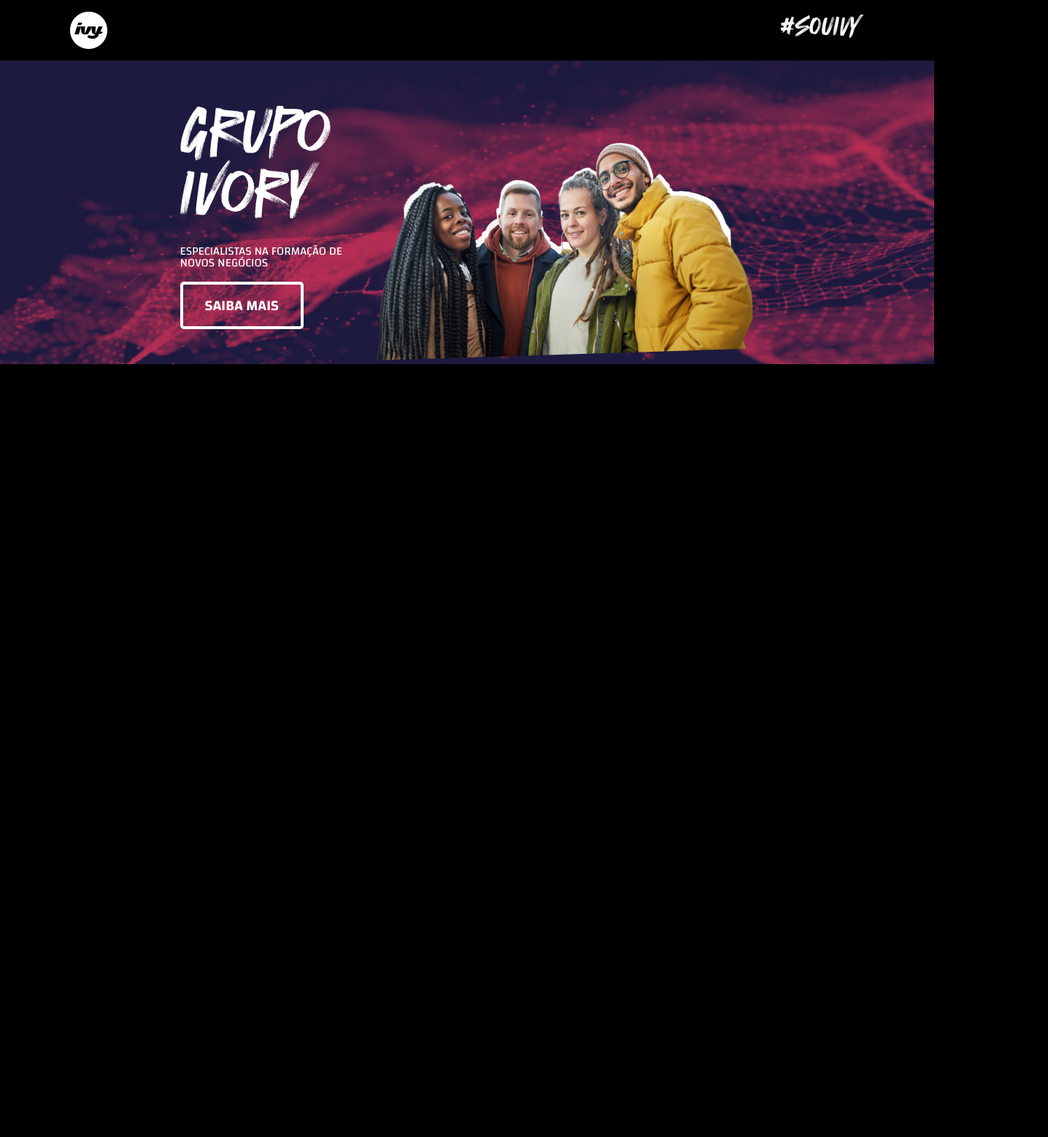
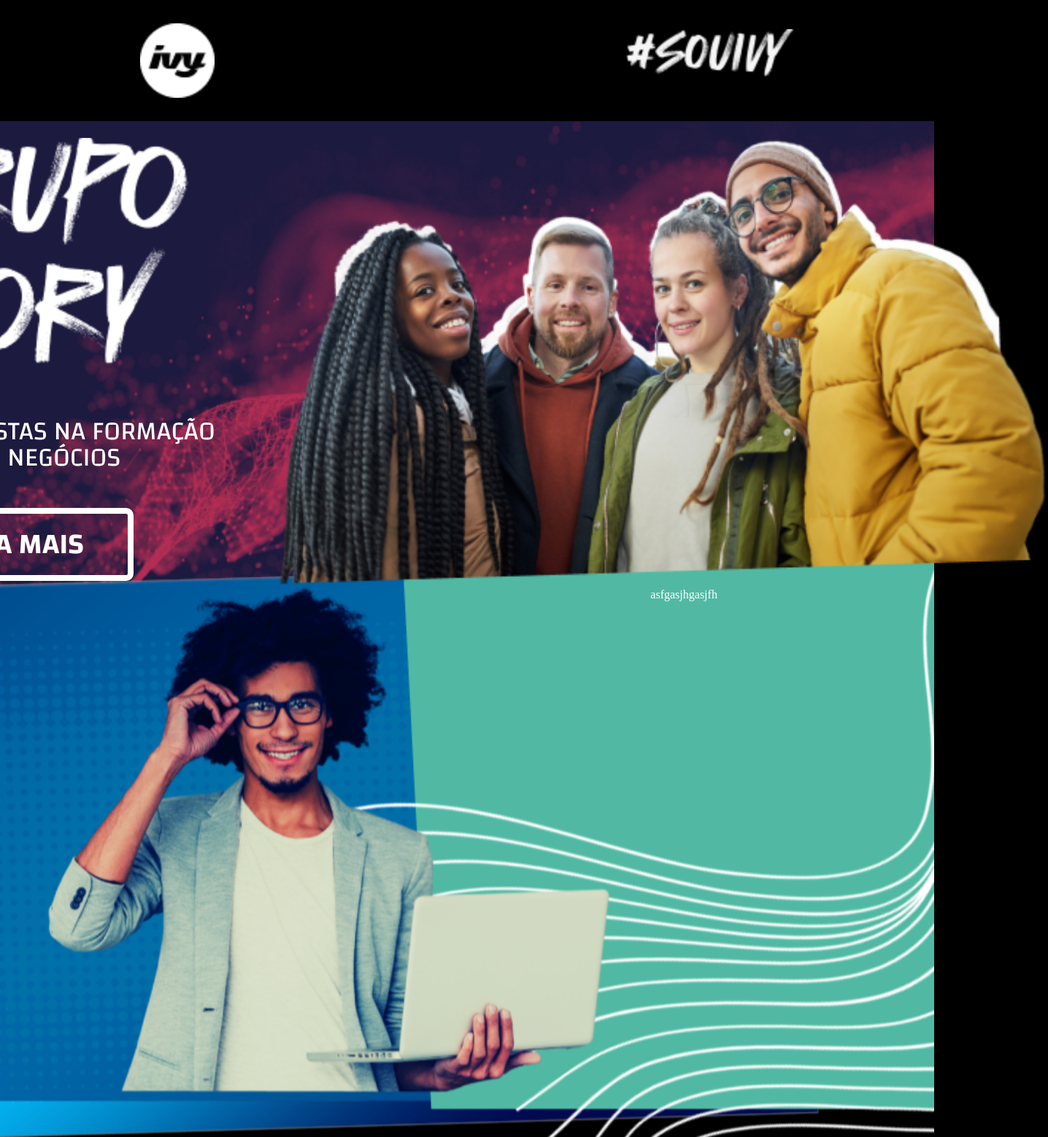
Before and after one commit to w-tangly/ivy, a plain HTML site: page index.html in a window 1280 px wide. Shown: the whole page at 73% size, 1436 px wide, since content can reach past the window. Before the commit the page ends 800 px from the top, so only its background shows below. Drawn offline with Linux system fonts and the light colour scheme.

Commit message:
preguiça

```diff
--- a/index.html
+++ b/index.html
@@ -27,16 +27,15 @@
             </div>
         </div>
     </main>
-    <!-- <section>
+    <section>
         <div class="hero">
             <div class="heroimg">
-                <img src="./img/Group 13.png" alt="">
             </div>
             <div class="herotxt">
-
+                asfgasjhgasjfh
             </div>
         </div>
-    </section> -->
+    </section>
 </body>
 
 </html>
--- a/style.css
+++ b/style.css
@@ -16,6 +16,7 @@
 
 html{
     background-color: black;
+    overflow-x: hidden;
 }
 
 header{
@@ -23,22 +24,22 @@
     flex-direction: row;
     align-items: center;
     justify-content: space-between;
-    padding: 1rem 6rem;
+    padding: 2rem 12rem;
 }
 
 header .logo{
-    width: 51px;
-    height: 51px;
+    width: 102px;
+    height: 102px;
 }
 
 header .squivy{
-    width: 115px;
-    height: 43px;
+    width: 230px;
+    height: 86px;
 }
 /* FIM HEADER */
 
 /* LANDING PAGE / MAIN */
-.main{
+main .main{
     background-image: url('fundo.png');
     background-repeat: no-repeat;
     background-size: 100% 100%;
@@ -46,25 +47,56 @@
     flex-direction: row;
     justify-content: center;
     align-items: center;
+    height: 80vh;
+    z-index: 1;
+}
+
+.main .img{
+    align-self: end;
 }
 
 .text{
     font-family: Changa;
-    font-family: 14px;
-    max-width: 240px;
+    font-size: 36px;
+    max-width: 480px;
+}
+
+.text img{
+    width: 482px;
 }
 
 .text p{
-    margin-bottom: 2rem;
+    margin-bottom: 4rem;
     line-height: 1;
 }
 
 .saibamais{
     text-decoration: none;
-    border: solid white 4px;
-    padding: 10px 30px;
+    border: solid white 8px;
+    padding: 5px 60px;
     font-weight: 600;
-    font-size: 20px;
-    border-radius: 5px;
+    font-size: 40px;
+    border-radius: 10px;
+}
+
+.img img{
+    width: 1112px;
 }
 /* FIM LANDING PAGE / MAIN */
+
+section .hero{
+    background-image: url('./img/Group\ 13.png');
+    background-repeat: no-repeat;
+    background-size: 100% 100%;
+    min-width: 100vw;
+    min-height: 100vh;
+    overflow-x: hidden;
+    z-index: 2;
+    margin-top: -3rem;
+    display: flex;
+    justify-content: space-around;
+}
+
+.herotxt{
+    padding-top: 3rem;
+}
```
